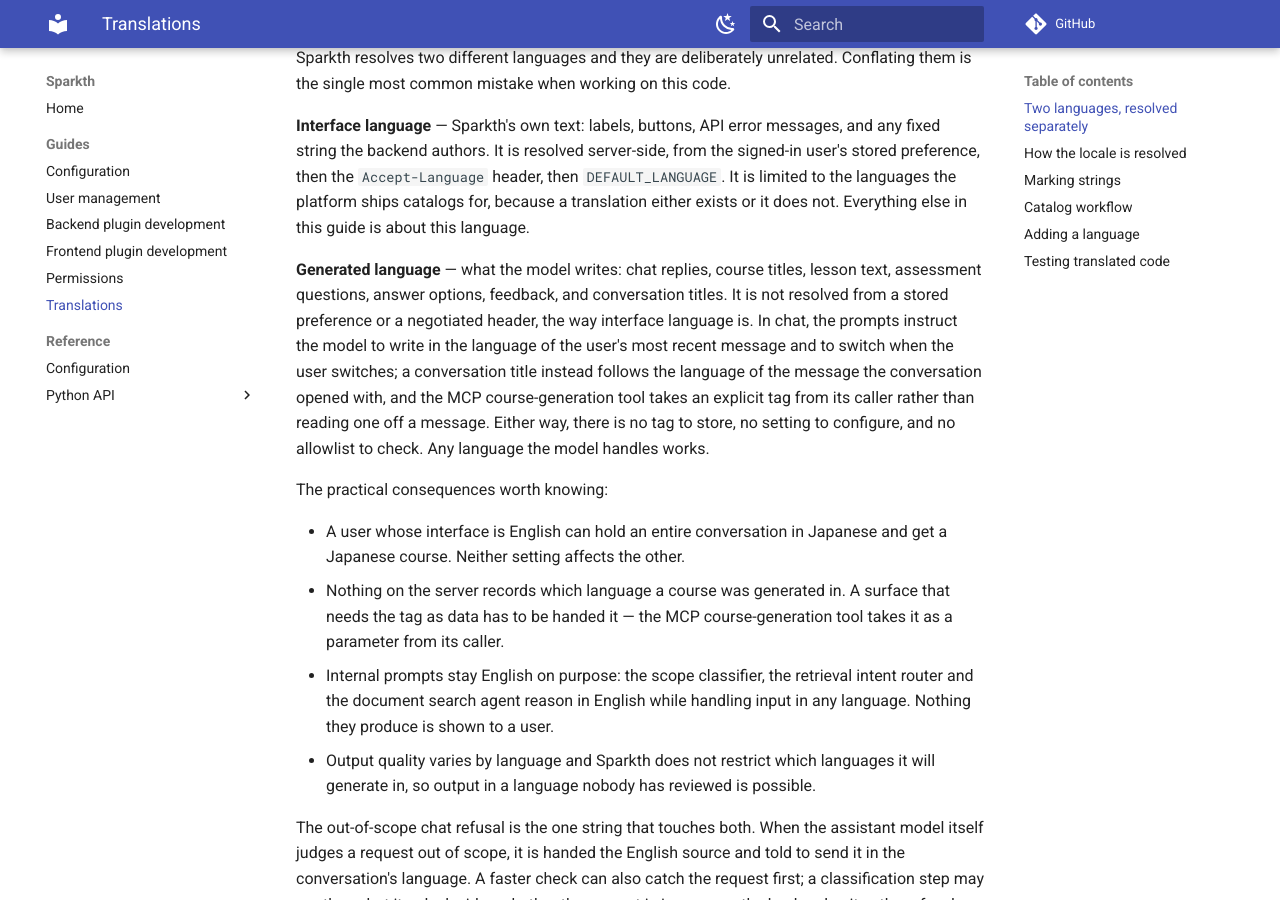
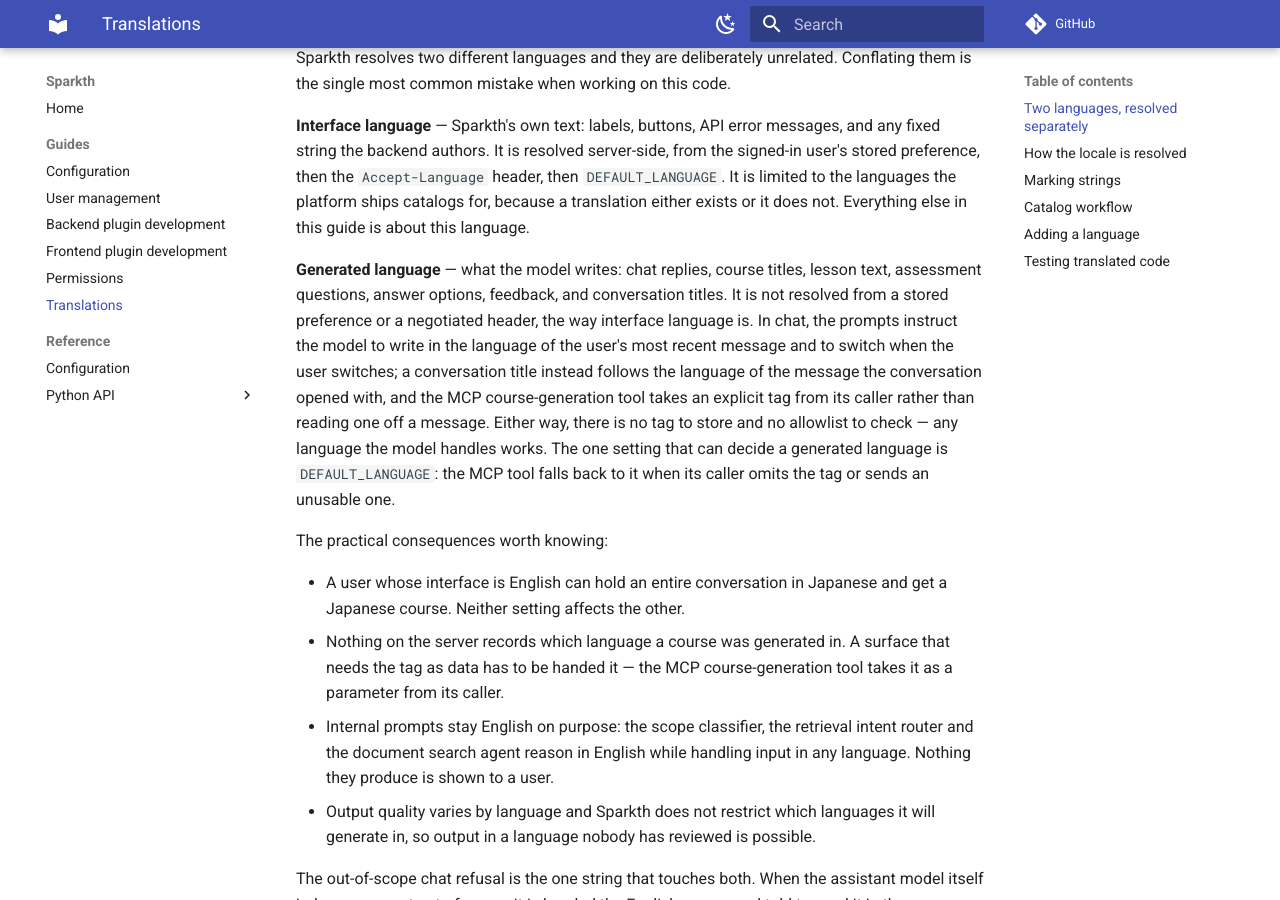
Before and after one commit to edly-io/sparkth, an MkDocs documentation site: the page built from docs/guides/translations.md, in a window 1280 px wide and 900 px high, scrolled down 302 px. Built offline with MkDocs 1.6.1 and Material for MkDocs 9.7.7, drawn with Linux system fonts in a browser that asks for light colours; comment, search, counter and statistics services are not loaded.

Commit message:
docs: name the setting the MCP course language falls back to
The "Two languages" section claimed no setting takes part in choosing a generated language.
An omitted or unusable tag on the MCP course-generation tool resolves to DEFAULT_LANGUAGE
through language_display_name, so the claim contradicted the user-management guide, which
already documents that fallback.

Co-Authored-By: Claude Opus 5 (1M context) <noreply@anthropic.com>

```diff
--- a/docs/guides/translations.md
+++ b/docs/guides/translations.md
@@ -23,8 +23,9 @@ In chat, the prompts instruct the model to write in the language of the user's m
 message and to switch when the user switches; a conversation title instead follows the
 language of the message the conversation opened with, and the MCP course-generation tool
 takes an explicit tag from its caller rather than reading one off a message. Either way,
-there is no tag to store, no setting to configure, and no allowlist to check. Any language
-the model handles works.
+there is no tag to store and no allowlist to check — any language the model handles works.
+The one setting that can decide a generated language is `DEFAULT_LANGUAGE`: the MCP tool
+falls back to it when its caller omits the tag or sends an unusable one.
 
 The practical consequences worth knowing:
 
```
